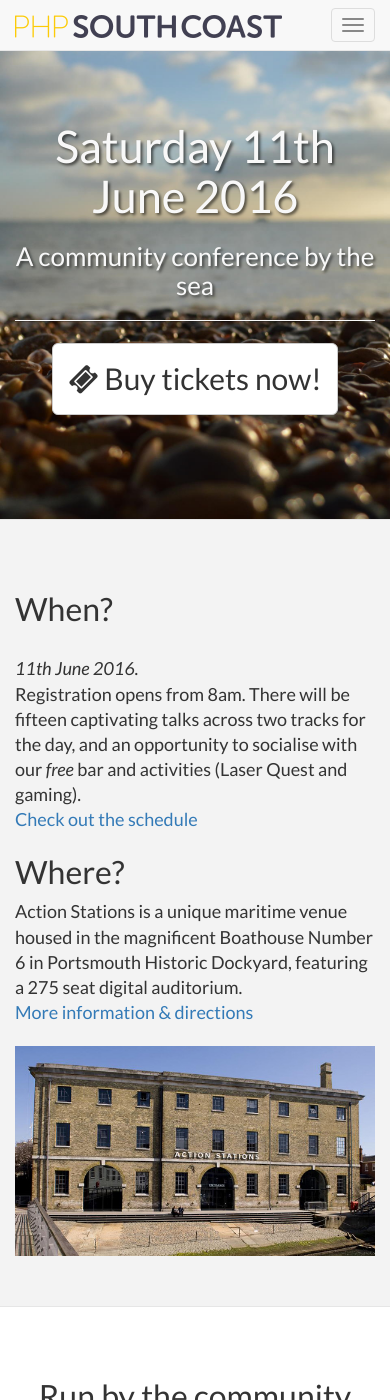
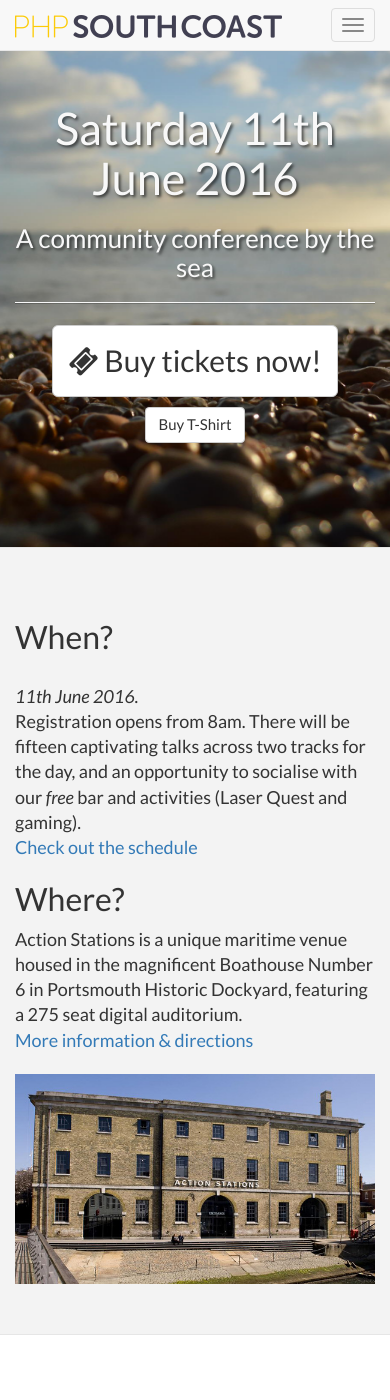
Before and after one commit to phphants/php-south-coast-2016, a Jekyll site: the page built from index.html, in a window 390 px wide and 1400 px high. Built offline with Jekyll 4.4.1, drawn with Linux system fonts in a browser that asks for light colours.

Commit message:
Added t-shirt page

```diff
--- a/_includes/footer.html
+++ b/_includes/footer.html
@@ -12,9 +12,9 @@
                             {% else %}
                                 <li><a href="{{node.url}}">{{node.title}}</a></li>
                             {% endif %}
+                            &centerdot;
                         {% endif %}
                     {% endfor %}
-                    &centerdot;
                     <li><a href="http://2015.phpsouthcoast.co.uk">2015 site</a></li>
                 </ul>
                 <p class="copyright text-muted small">{{ site.copyright }}</p>
--- a/css/site.scss
+++ b/css/site.scss
@@ -45,8 +45,8 @@ h6 {
 
 .intro-message {
     position: relative;
-    padding-top: 20%;
-    padding-bottom: 20%;
+    padding-top: 15%;
+    padding-bottom: 15%;
 }
 
 .intro-message > h1 {
@@ -66,10 +66,10 @@ h6 {
 }
 
 .intro-message {
-    a,
-    a:hover,
-    a:active,
-    a:focus {
+    a.btn-lg,
+    a.btn-lg:hover,
+    a.btn-lg:active,
+    a.btn-lg:focus {
         white-space: normal;
         font-size: 3em;
         padding: 0.5em 1.5em;
@@ -83,20 +83,22 @@ h6 {
 
 @media(max-width:767px) {
     .intro-message {
+
         padding-bottom: 15%;
-    }
 
-    .intro-message > h1 {
-        font-size: 3em;
-    }
+        > h1 {
+            font-size: 3em;
+        }
 
-    .intro-message a {
-        padding: 0.5em;
-        font-size: 2em;
-    }
-
-    .intro-message a:hover {
-        padding: 0.5em;
+        a.btn-lg {
+            &,
+            &:hover,
+            &:active,
+            &:focus {
+                padding: 0.5em;
+                font-size: 2em;
+            }
+        }
     }
 
     ul.intro-social-buttons > li {
--- a/index.html
+++ b/index.html
@@ -18,6 +18,11 @@ order: 1
                             <i class="fa fa-ticket"></i>
                             <span>Buy tickets now!</span>
                         </a>
+                        <div style="margin-top: 10px;">
+                            <a href="/tshirt" class="btn btn-default">
+                                <span>Buy T-Shirt</span>
+                            </a>
+                        </div>
                     </div>
                 </div>
             </div>
```
Also changed, not shown: tshirt.html (added, +24 -0 lines).
